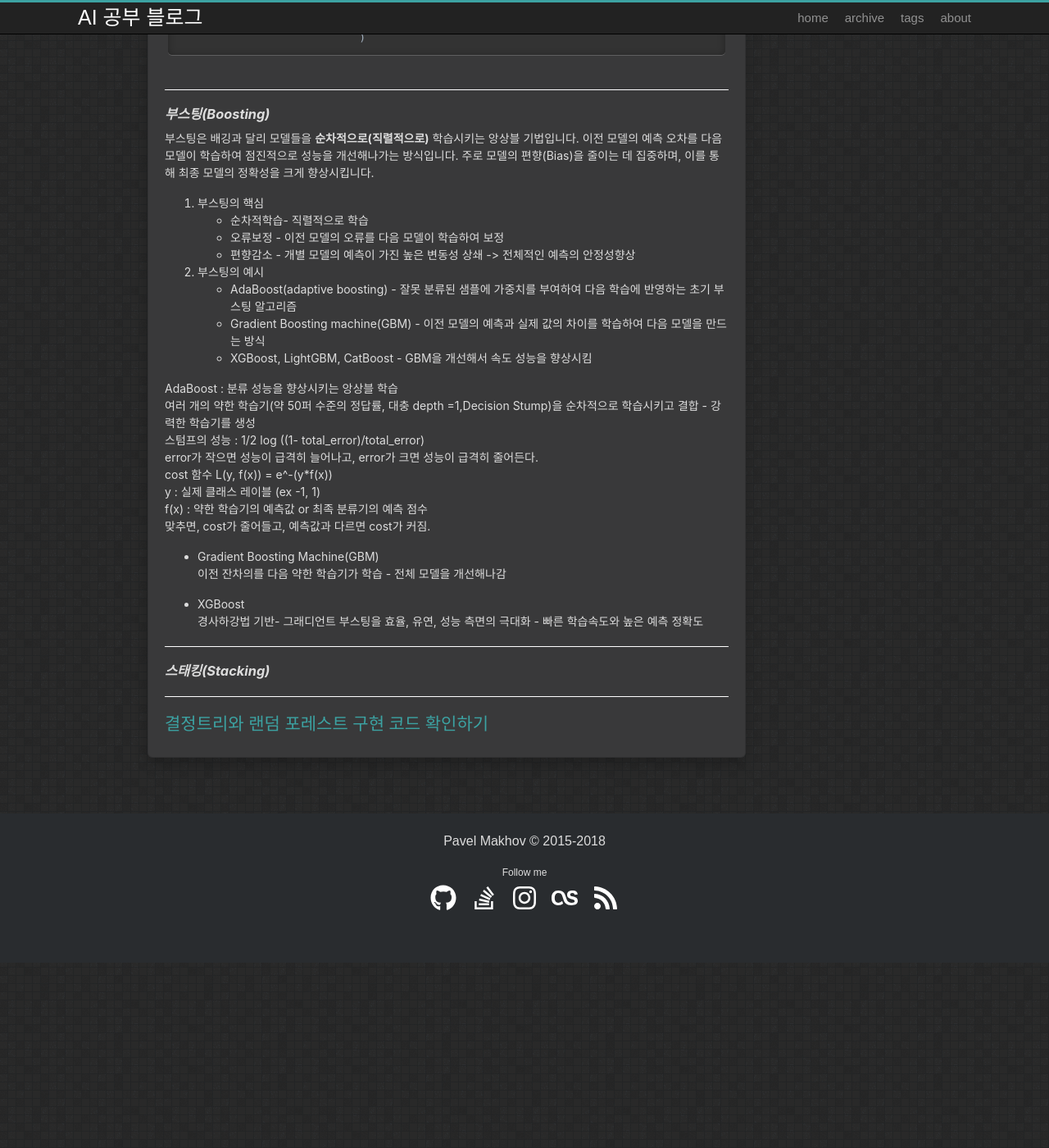
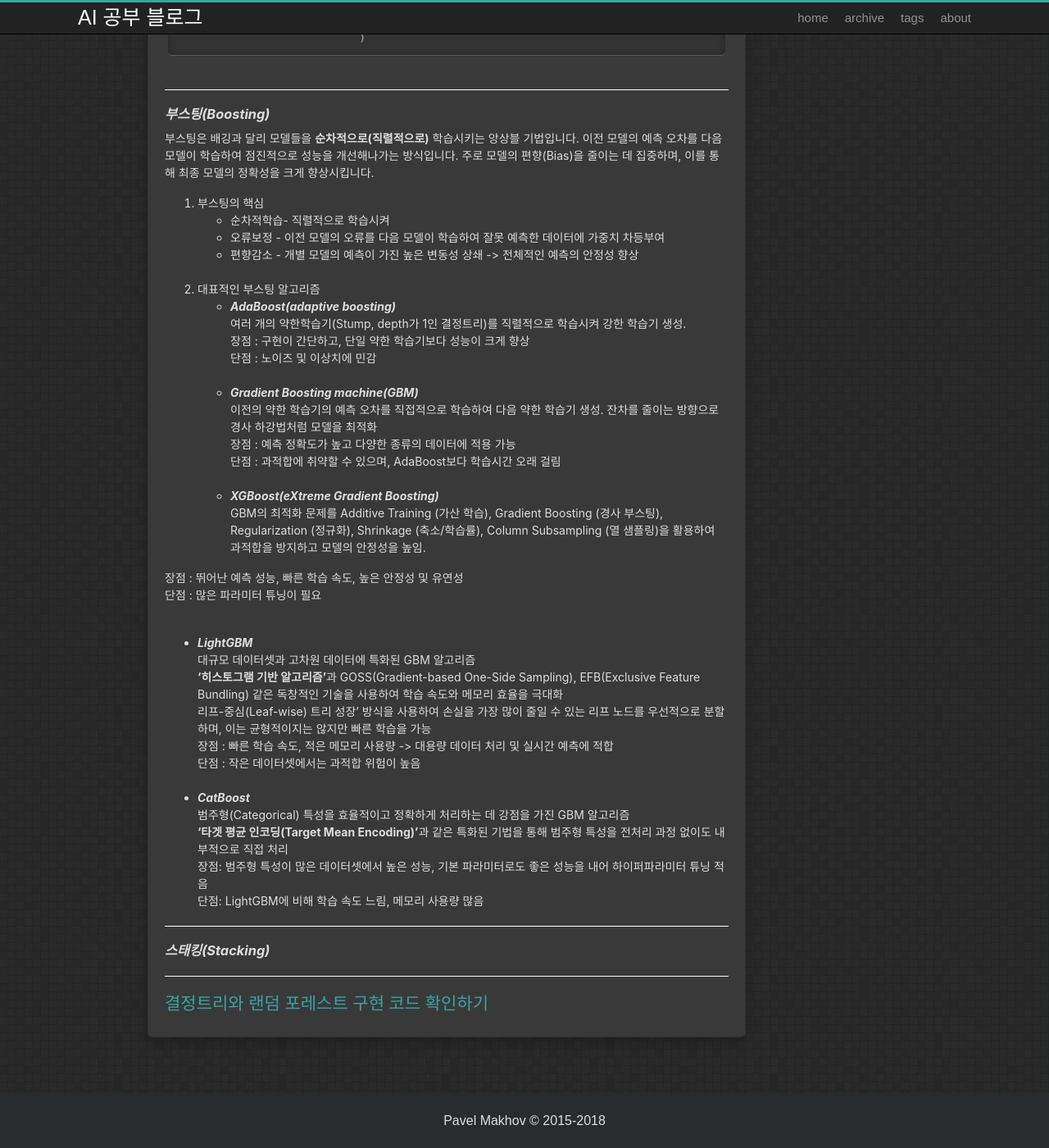
Before and after one commit to Lee-keonhee/Lee-keonhee.github.io, a Jekyll site: the page built from _posts/2025-07-22-DecisionTree_Ensemble.md, in a window 1280 px wide and 1400 px high, scrolled down 2121 px. Shown: the whole window at 82% size. Built offline with Jekyll 4.4.1, drawn with Linux system fonts in a browser that asks for light colours; before the commit the page ends 3295 px from its top, so only the background shows below that.

Commit message:
Update 2025-07-22-DecisionTree_Ensemble.md

```diff
--- a/_posts/2025-07-22-DecisionTree_Ensemble.md
+++ b/_posts/2025-07-22-DecisionTree_Ensemble.md
@@ -102,31 +102,39 @@ tree = RandomForestClassifier(n_estimators='생성할 트리의 수(int)',
 부스팅은 배깅과 달리 모델들을 **순차적으로(직렬적으로)** 학습시키는 앙상블 기법입니다. 이전 모델의 예측 오차를 다음 모델이 학습하여 점진적으로 성능을 개선해나가는 방식입니다. 주로 모델의 편향(Bias)을 줄이는 데 집중하며, 이를 통해 최종 모델의 정확성을 크게 향상시킵니다.
 
 1. 부스팅의 핵심
-- 순차적학습- 직렬적으로 학습
-- 오류보정 - 이전 모델의 오류를 다음 모델이 학습하여 보정
-- 편향감소 - 개별 모델의 예측이 가진 높은 변동성 상쇄 -> 전체적인 예측의 안정성향상
+- 순차적학습- 직렬적으로 학습시켜
+- 오류보정 - 이전 모델의 오류를 다음 모델이 학습하여 잘못 예측한 데이터에 가중치 차등부여
+- 편향감소 - 개별 모델의 예측이 가진 높은 변동성 상쇄 -> 전체적인 예측의 안정성 향상
+<br>
+2. 대표적인 부스팅 알고리즘
+- ***AdaBoost(adaptive boosting)***
+여러 개의 약한학습기(Stump, depth가 1인 결정트리)를 직렬적으로 학습시켜 강한 학습기 생성.
+장점 : 구현이 간단하고, 단일 약한 학습기보다 성능이 크게 향상
+단점 : 노이즈 및 이상치에 민감
+<br>
+- ***Gradient Boosting machine(GBM)***
+이전의 약한 학습기의 예측 오차를 직접적으로 학습하여 다음 약한 학습기 생성. 잔차를 줄이는 방향으로 경사 하강법처럼 모델을 최적화
+장점 : 예측 정확도가 높고 다양한 종류의 데이터에 적용 가능
+단점 : 과적합에 취약할 수 있으며, AdaBoost보다 학습시간 오래 걸림
+<br>
+- ***XGBoost(eXtreme Gradient Boosting)***
+GBM의 최적화 문제를 Additive Training (가산 학습), Gradient Boosting (경사 부스팅), Regularization (정규화), Shrinkage (축소/학습률), Column Subsampling (열 샘플링)을 활용하여 과적합을 방지하고 모델의 안정성을 높임.
 
-2. 부스팅의 예시
-- AdaBoost(adaptive boosting) - 잘못 분류된 샘플에 가중치를 부여하여 다음 학습에 반영하는 초기 부스팅 알고리즘
-- Gradient Boosting machine(GBM) - 이전 모델의 예측과 실제 값의 차이를 학습하여 다음 모델을 만드는 방식
-- XGBoost, LightGBM, CatBoost - GBM을 개선해서 속도 성능을 향상시킴
-
-
-AdaBoost : 분류 성능을 향상시키는 앙상블 학습
-여러 개의 약한 학습기(약 50퍼 수준의 정답률, 대충 depth =1,Decision Stump)을 순차적으로 학습시키고 결합 - 강력한 학습기를 생성
-스텀프의 성능 : 1/2 log ((1- total_error)/total_error)
-error가 작으면 성능이 급격히 늘어나고, error가  크면 성능이 급격히 줄어든다.
-cost 함수 L(y, f(x)) = e^-(y*f(x))
-y : 실제 클래스 레이블 (ex -1, 1)
-f(x) : 약한 학습기의 예측값 or 최족 분류기의 예측 점수
-맞추면, cost가 줄어들고, 예측값과 다르면 cost가 커짐.
-
-
-- Gradient Boosting Machine(GBM)
-이전 잔차의를 다음 약한 학습기가 학습 - 전체 모델을 개선해나감
-
-- XGBoost
-경사하강법 기반- 그래디언트 부스팅을 효율, 유연, 성능 측면의 극대화 - 빠른 학습속도와 높은 예측 정확도
+장점 : 뛰어난 예측 성능, 빠른 학습 속도, 높은 안정성 및 유연성
+단점 : 많은 파라미터 튜닝이 필요
+<br>
+- ***LightGBM***
+대규모 데이터셋과 고차원 데이터에 특화된 GBM 알고리즘
+**'히스토그램 기반 알고리즘'**과 GOSS(Gradient-based One-Side Sampling), EFB(Exclusive Feature Bundling) 같은 독창적인 기술을 사용하여 학습 속도와 메모리 효율을 극대화
+리프-중심(Leaf-wise) 트리 성장' 방식을 사용하여 손실을 가장 많이 줄일 수 있는 리프 노드를 우선적으로 분할하며, 이는 균형적이지는 않지만 빠른 학습을 가능
+장점 : 빠른 학습 속도, 적은 메모리 사용량 -> 대용량 데이터 처리 및 실시간 예측에 적합
+단점 : 작은 데이터셋에서는 과적합 위험이 높음
+<br>
+- ***CatBoost***
+범주형(Categorical) 특성을 효율적이고 정확하게 처리하는 데 강점을 가진 GBM 알고리즘
+**'타겟 평균 인코딩(Target Mean Encoding)'**과 같은 특화된 기법을 통해 범주형 특성을 전처리 과정 없이도 내부적으로 직접 처리
+장점: 범주형 특성이 많은 데이터셋에서 높은 성능, 기본 파라미터로도 좋은 성능을 내어 하이퍼파라미터 튜닝 적음
+단점: LightGBM에 비해 학습 속도 느림, 메모리 사용량 많음
 
 ---
 ### ***스태킹(Stacking)***
```
